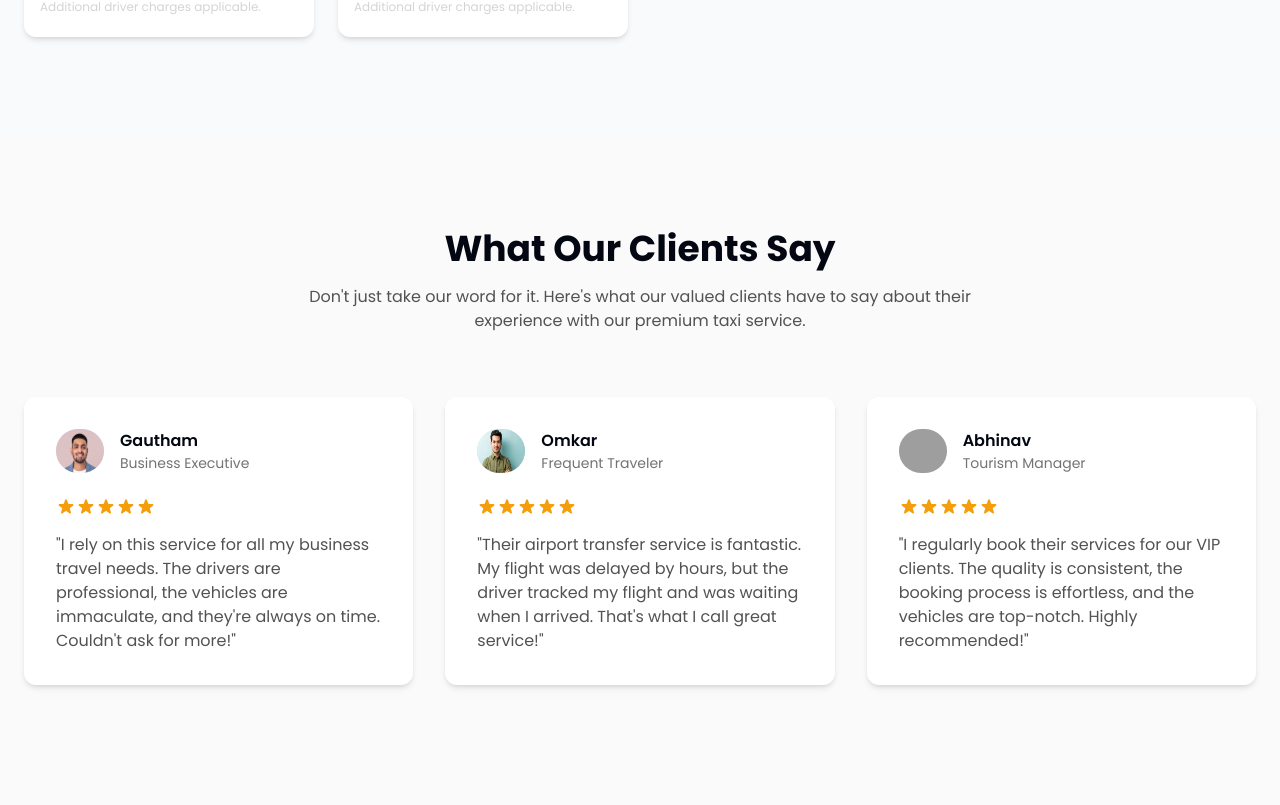
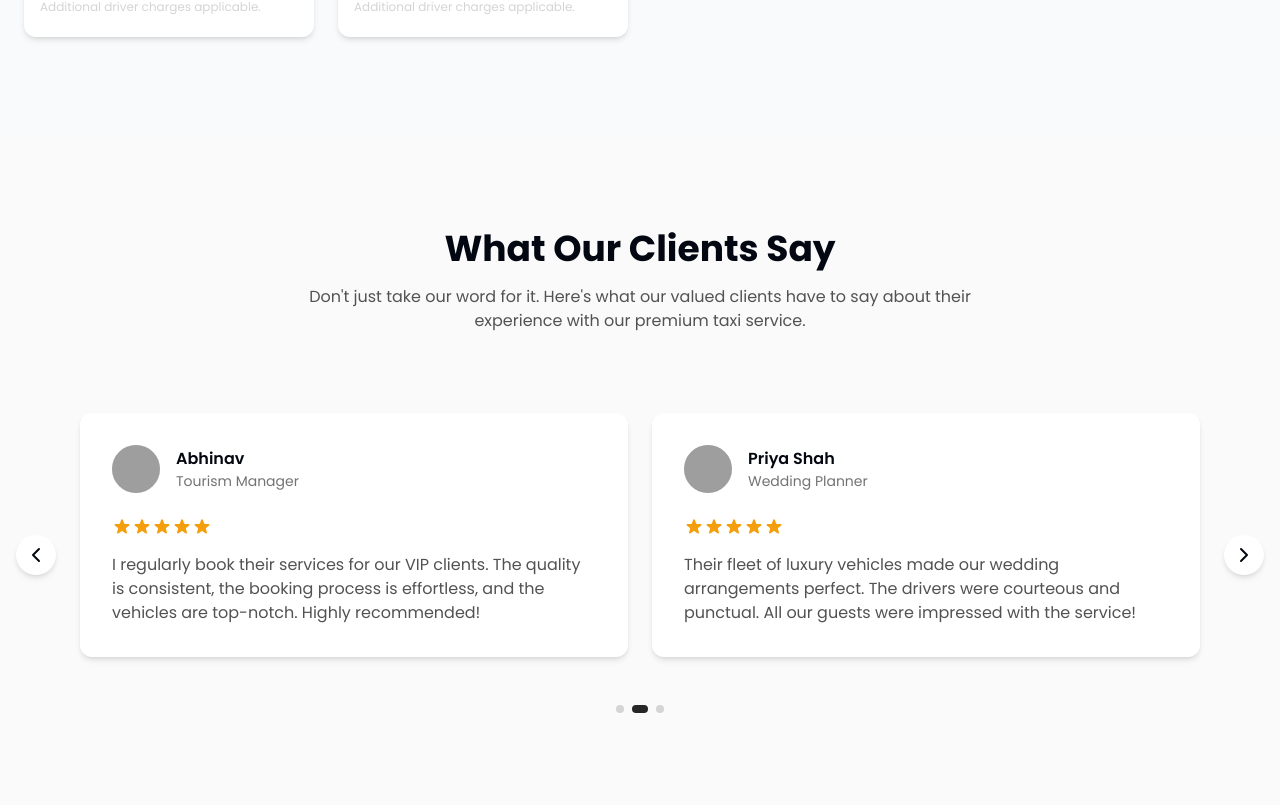
Before and after one commit to SarthakSKumar/kavindroptaxi.in, a React (Vite) app: page / in a window 1280 px wide. Shown: the part 4835-5640 px from the top of the page. Built offline with nearby package versions, Linux system fonts and the light colour scheme; grey boxes are pictures that could not be loaded.

Commit message:
refactor: enhance TestimonialsSection with carousel functionality and improve testimonial data structure

```diff
--- a/src/components/TestimonialsSection.tsx
+++ b/src/components/TestimonialsSection.tsx
@@ -1,8 +1,37 @@
-
+import { useState, useEffect } from 'react';
+import { ChevronLeft, ChevronRight } from 'lucide-react';
+import { testimonials } from '@/constants/testimonials';
+import { cn } from '@/lib/utils';
 
 const TestimonialsSection = () => {
+  const [activeIndex, setActiveIndex] = useState(0);
+  const [isAutoplay, setIsAutoplay] = useState(true);
+
+  // Calculate number of slides needed for pairs
+  const totalSlides = Math.ceil(testimonials.length / 2);
+
+  const nextSlide = () => {
+    setActiveIndex((prev) => (prev + 1) % totalSlides);
+  };
+
+  const prevSlide = () => {
+    setActiveIndex((prev) => (prev - 1 + totalSlides) % totalSlides);
+  };
+
+  // Group testimonials into pairs
+  const testimonialPairs = [];
+  for (let i = 0; i < testimonials.length; i += 2) {
+    testimonialPairs.push(testimonials.slice(i, i + 2));
+  }
+
+  useEffect(() => {
+    if (!isAutoplay) return;
+    const interval = setInterval(nextSlide, 5000);
+    return () => clearInterval(interval);
+  }, [isAutoplay]);
+
   return (
-    <section className="section-padding bg-neutral-50 scroll-section">
+    <section className="section-padding bg-neutral-50 scroll-section overflow-hidden">
       <div className="container mx-auto px-6">
         <div className="text-center mb-16">
           <h2 className="text-3xl md:text-4xl font-bold mb-4">What Our Clients Say</h2>
@@ -11,86 +40,91 @@ const TestimonialsSection = () => {
           </p>
         </div>
 
-        <div className="grid md:grid-cols-2 lg:grid-cols-3 gap-8">
-          {/* Testimonial 1 */}
-          <div className="bg-white rounded-xl p-8 shadow-md hover-lift">
+        <div className="relative max-w-6xl mx-auto">
+          {/* Navigation Buttons */}
+          <button
+            onClick={() => {
+              setIsAutoplay(false);
+              prevSlide();
+            }}
+            className="absolute left-0 top-1/2 -translate-y-1/2 -translate-x-12 z-10 p-2 rounded-full bg-white shadow-md hover:bg-neutral-50 transition-colors"
+          >
+            <ChevronLeft className="w-6 h-6" />
+          </button>
+
+          <button
+            onClick={() => {
+              setIsAutoplay(false);
+              nextSlide();
+            }}
+            className="absolute right-0 top-1/2 -translate-y-1/2 translate-x-12 z-10 p-2 rounded-full bg-white shadow-md hover:bg-neutral-50 transition-colors"
+          >
+            <ChevronRight className="w-6 h-6" />
+          </button>
+
+          {/* Testimonials Carousel */}
+          <div className="relative overflow-hidden py-4 ">
+            <div
+              className="flex transition-transform duration-500 ease-in-out"
+              style={{ transform: `translateX(-${activeIndex * 100}%)` }}
+            >
+              {testimonialPairs.map((pair, pairIndex) => (
+                <div
+                  key={pairIndex}
+                  className="w-full flex-shrink-0 grid grid-cols-1 md:grid-cols-2 gap-6 px-4"
+                >
+                  {pair.map((testimonial) => (
+                    <div
+                      key={testimonial.id}
+                      className="bg-white rounded-xl p-8 shadow-md"
+                    >
                       <div className="flex items-center mb-6">
                         <div className="mr-4">
-                <div className="w-12 h-11 rounded-full bg-neutral-200">
-                  <img src="/gautham.jpg" alt=""
-                    className="w-12 h-11 rounded-full"
+                          <div className="w-12 h-12 rounded-full bg-neutral-200 overflow-hidden">
+                            <img
+                              src={testimonial.image}
+                              alt={testimonial.name}
+                              className="w-full h-full object-cover"
                             />
                           </div>
                         </div>
                         <div>
-                <h4 className="font-semibold">Gautham</h4>
-                <p className="text-neutral-500 text-sm">Business Executive</p>
+                          <h4 className="font-semibold">{testimonial.name}</h4>
+                          <p className="text-neutral-500 text-sm">{testimonial.role}</p>
                         </div>
                       </div>
                       <div className="text-amber-500 flex mb-4">
-              {[1, 2, 3, 4, 5].map((i) => (
+                        {[...Array(testimonial.rating)].map((_, i) => (
                           <svg key={i} xmlns="http://www.w3.org/2000/svg" className="h-5 w-5" viewBox="0 0 20 20" fill="currentColor">
                             <path d="M9.049 2.927c.3-.921 1.603-.921 1.902 0l1.07 3.292a1 1 0 00.95.69h3.462c.969 0 1.371 1.24.588 1.81l-2.8 2.034a1 1 0 00-.364 1.118l1.07 3.292c.3.921-.755 1.688-1.54 1.118l-2.8-2.034a1 1 0 00-1.175 0l-2.8 2.034c-.784.57-1.838-.197-1.539-1.118l1.07-3.292a1 1 0 00-.364-1.118L2.98 8.72c-.783-.57-.38-1.81.588-1.81h3.461a1 1 0 00.951-.69l1.07-3.292z" />
                           </svg>
                         ))}
                       </div>
-            <p className="text-neutral-600">
-              "I rely on this service for all my business travel needs. The drivers are professional, the vehicles are immaculate, and they're always on time. Couldn't ask for more!"
-            </p>
+                      <p className="text-neutral-600">{testimonial.review}</p>
+                    </div>
+                  ))}
+                </div>
+              ))}
+            </div>
           </div>
 
-          {/* Testimonial 2 */}
-          <div className="bg-white rounded-xl p-8 shadow-md hover-lift">
-            <div className="flex items-center mb-6">
-              <div className="mr-4">
-                <div className="w-12 h-11 rounded-full bg-neutral-200">
-                  <img src="/omkar.jpg" alt=""
-                    className="w-12 h-11 rounded-full"
+          {/* Dots Navigation */}
+          <div className="flex justify-center mt-8 gap-2">
+            {[...Array(totalSlides)].map((_, index) => (
+              <button
+                key={index}
+                onClick={() => {
+                  setIsAutoplay(false);
+                  setActiveIndex(index);
+                }}
+                className={cn(
+                  "w-2 h-2 rounded-full transition-all duration-300",
+                  index === activeIndex
+                    ? "bg-neutral-800 w-4"
+                    : "bg-neutral-300"
+                )}
               />
-                </div>
-              </div>
-              <div>
-                <h4 className="font-semibold">Omkar</h4>
-                <p className="text-neutral-500 text-sm">Frequent Traveler</p>
-              </div>
-            </div>
-            <div className="text-amber-500 flex mb-4">
-              {[1, 2, 3, 4, 5].map((i) => (
-                <svg key={i} xmlns="http://www.w3.org/2000/svg" className="h-5 w-5" viewBox="0 0 20 20" fill="currentColor">
-                  <path d="M9.049 2.927c.3-.921 1.603-.921 1.902 0l1.07 3.292a1 1 0 00.95.69h3.462c.969 0 1.371 1.24.588 1.81l-2.8 2.034a1 1 0 00-.364 1.118l1.07 3.292c.3.921-.755 1.688-1.54 1.118l-2.8-2.034a1 1 0 00-1.175 0l-2.8 2.034c-.784.57-1.838-.197-1.539-1.118l1.07-3.292a1 1 0 00-.364-1.118L2.98 8.72c-.783-.57-.38-1.81.588-1.81h3.461a1 1 0 00.951-.69l1.07-3.292z" />
-                </svg>
             ))}
-            </div>
-            <p className="text-neutral-600">
-              "Their airport transfer service is fantastic. My flight was delayed by hours, but the driver tracked my flight and was waiting when I arrived. That's what I call great service!"
-            </p>
-          </div>
-
-          {/* Testimonial 3 */}
-          <div className="bg-white rounded-xl p-8 shadow-md hover-lift">
-            <div className="flex items-center mb-6">
-              <div className="mr-4">
-                <div className="w-12 h-11 rounded-full bg-neutral-200">
-                  <img src="/abhinav.jpg" alt=""
-                    className="w-12 h-11 rounded-full"
-                  />
-                </div>
-              </div>
-              <div>
-                <h4 className="font-semibold">	Abhinav</h4>
-                <p className="text-neutral-500 text-sm">Tourism Manager</p>
-              </div>
-            </div>
-            <div className="text-amber-500 flex mb-4">
-              {[1, 2, 3, 4, 5].map((i) => (
-                <svg key={i} xmlns="http://www.w3.org/2000/svg" className="h-5 w-5" viewBox="0 0 20 20" fill="currentColor">
-                  <path d="M9.049 2.927c.3-.921 1.603-.921 1.902 0l1.07 3.292a1 1 0 00.95.69h3.462c.969 0 1.371 1.24.588 1.81l-2.8 2.034a1 1 0 00-.364 1.118l1.07 3.292c.3.921-.755 1.688-1.54 1.118l-2.8-2.034a1 1 0 00-1.175 0l-2.8 2.034c-.784.57-1.838-.197-1.539-1.118l1.07-3.292a1 1 0 00-.364-1.118L2.98 8.72c-.783-.57-.38-1.81.588-1.81h3.461a1 1 0 00.951-.69l1.07-3.292z" />
-                </svg>
-              ))}
-            </div>
-            <p className="text-neutral-600">
-              "I regularly book their services for our VIP clients. The quality is consistent, the booking process is effortless, and the vehicles are top-notch. Highly recommended!"
-            </p>
           </div>
         </div>
       </div>
--- a/src/constants/testimonials.ts
+++ b/src/constants/testimonials.ts
@@ -14,7 +14,8 @@ export const testimonials: Testimonial[] = [
     role: "Business Executive",
     image: "/gautham.jpg",
     rating: 5,
-    review: "I rely on this service for all my business travel needs. The drivers are professional, the vehicles are immaculate, and they're always on time. Couldn't ask for more!"
+    review:
+      "I rely on this service for all my business travel needs. The drivers are professional, the vehicles are immaculate, and they're always on time. Couldn't ask for more!",
   },
   {
     id: 2,
@@ -22,7 +23,8 @@ export const testimonials: Testimonial[] = [
     role: "Frequent Traveler",
     image: "/omkar.jpg",
     rating: 5,
-    review: "Their airport transfer service is fantastic. My flight was delayed by hours, but the driver tracked my flight and was waiting when I arrived. That's what I call great service!"
+    review:
+      "Their airport transfer service is fantastic. My flight was delayed by hours, but the driver tracked my flight and was waiting when I arrived. That's what I call great service!",
   },
   {
     id: 3,
@@ -30,7 +32,8 @@ export const testimonials: Testimonial[] = [
     role: "Tourism Manager",
     image: "/abhinav.jpg",
     rating: 5,
-    review: "I regularly book their services for our VIP clients. The quality is consistent, the booking process is effortless, and the vehicles are top-notch. Highly recommended!"
+    review:
+      "I regularly book their services for our VIP clients. The quality is consistent, the booking process is effortless, and the vehicles are top-notch. Highly recommended!",
   },
   {
     id: 4,
@@ -38,7 +41,8 @@ export const testimonials: Testimonial[] = [
     role: "Wedding Planner",
     image: "/priya.jpg",
     rating: 5,
-    review: "Their fleet of luxury vehicles made our wedding arrangements perfect. The drivers were courteous and punctual. All our guests were impressed with the service!"
+    review:
+      "Their fleet of luxury vehicles made our wedding arrangements perfect. The drivers were courteous and punctual. All our guests were impressed with the service!",
   },
   {
     id: 5,
@@ -46,6 +50,7 @@ export const testimonials: Testimonial[] = [
     role: "Corporate Manager",
     image: "/rajesh.jpg",
     rating: 5,
-    review: "We use their services for all our corporate events. The booking system is efficient, and their team is very professional. A trusted partner for our transportation needs."
-  }
+    review:
+      "We use their services for all our corporate events. The booking system is efficient, and their team is very professional. A trusted partner for our transportation needs.",
+  },
 ];
```
Lines whose indentation alone changed are shown as unchanged.
